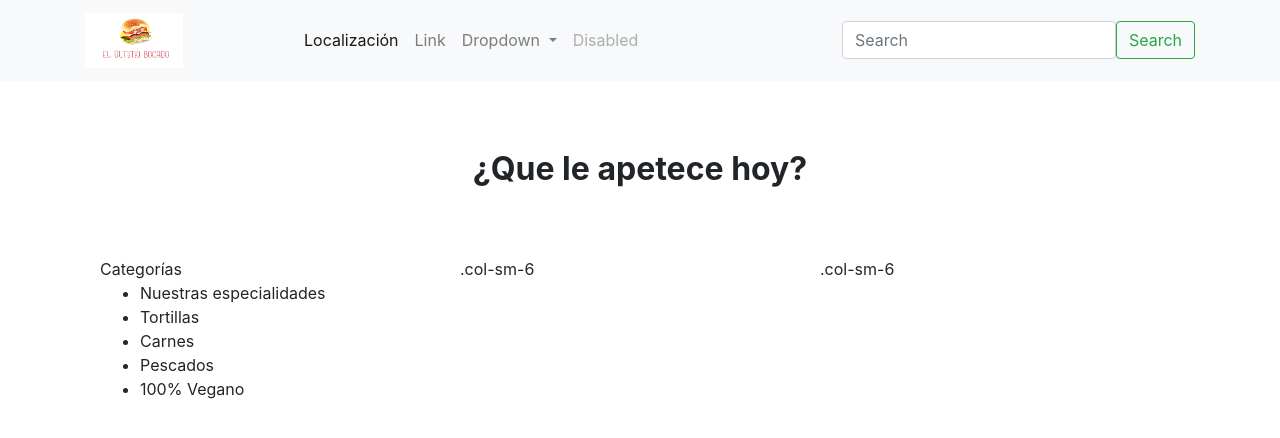
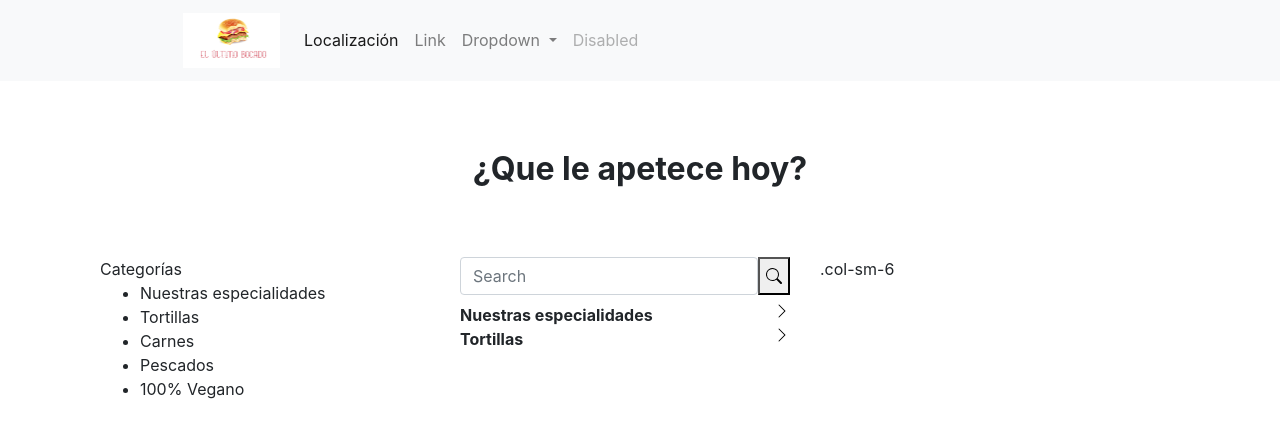
Before and after one commit to andresfi33/ProyectoDawa, a PHP site: page /carta.php in a window 1280 px wide. Shown: the top 438 px of the page. Run offline with PHP 8.4, Linux system fonts and the light colour scheme.

Commit message:
Creada una lista con cada producto

```diff
--- a/carta.php
+++ b/carta.php
@@ -45,11 +45,6 @@
 					<li class="nav-item">
 						<a class="nav-link disabled" href="#" tabindex="-1" aria-disabled="true">Disabled</a>
 					</li>
-				</ul>
-				<form class="d-flex">
-					<input class="form-control me-2" type="search" placeholder="Search" aria-label="Search">
-					<button class="btn btn-outline-success" type="submit">Search</button>
-				</form>
 			</div>
 		</div>
 	</nav>
@@ -70,10 +65,82 @@
 					<li>100% Vegano</li>
 				</ul>
 			</div>
-			<div class="col-xs-12 col-sm-6 col-md-4">.col-sm-6</div>
+			<div class="col-xs-12 col-sm-6 col-md-4">
+				<form class="d-flex">
+					<input class="form-control me-2" type="search" placeholder="Search" aria-label="Search">
+					<button type="submit">
+						<img src="./img/iconos/buscar.svg" />
+					</button>
+				</form>
+				<div>
+					<div class="indiceProductos">
+						<span><b>Nuestras especialidades</b></span>
+						<img class="icono" src="./img/iconos/flecha_derecha.svg" />
+					</div>
+					<ul class="listaProductos">
+						<li>
+							<div>
+								<b>Churrasco de cerdo</b>
+								<span></span>
+							</div>
+							<div class="precio"><span>8,50 €</span></div>
+						</li>
+						<li>
+							<div>
+								<b>Ración de guacamole casero con nachos</b>
+								<span></span>
+							</div>
+							<div class="precio"><span>8,50 €</span></div>
+						</li>
+						<li>
+							<div>
+								<b>Ración de patatas con ali oli</b>
+								<span></span>
+							</div>
+							<div class="precio"><span>5,50 €</span></div>
+						</li>
+						<li>
+							<div>
+								<b>Ración de patatas bravas</b>
+								<span></span>
+							</div>
+							<div class="precio"><span>5,50 €</span></div>
+						</li>
+					</ul>
+				</div>
+				<div>
+					<div class="indiceProductos">
+						<span><b>Tortillas</b></span>
+						<img class="icono" src="./img/iconos/flecha_derecha.svg" />
+					</div>
+					<ul class="listaProductos">
+						<li>
+							<div>
+								<b>Tortilla de patata</b>
+								<span></span>
+							</div>
+							<div class="precio"><span>7 €</span></div>
+						</li>
+						<li>
+							<div>
+								<b>Tortilla de patata con cebolla</b>
+								<span></span>
+							</div>
+							<div class="precio"><span>8 €</span></div>
+						</li>
+						<li>
+							<div>
+								<b>Tortilla de patata con chorizo</b>
+								<span></span>
+							</div>
+							<div class="precio"><span>8,5 €</span></div>
+						</li>
+					</ul>
+				</div>
+			</div>
 			<div class="col-xs-12 col-sm-6 col-md-4">.col-sm-6</div>
 		</div>
 	</div>
+	<script src="./javascript/carta.js"></script>
 </body>
-
 </html>
--- a/index.css
+++ b/index.css
@@ -12,3 +12,31 @@
     font-weight: bold;
     margin: 2em 0;
 }
+
+.indice{
+    width: 100%;
+}
+
+img{
+    float:right;
+}
+
+.indiceProductos:hover{
+    cursor: pointer;
+}
+
+.listaProductos{
+    display:none;
+}
+
+img.icono{
+    transition:all 0.15s;
+}
+
+img.icono-rotado{
+    transform:rotate(90deg);
+}
+
+.d-flex{
+    padding-bottom: 0.5em;
+}
--- /dev/null
+++ b/javascript/carta.js
@@ -0,0 +1,29 @@
+/*$(document).ready(function () {
+    $(".pregunta").click(function () {
+        let img = $(this).children("img");
+        if (img.attr("src") == "../assets/img/icons/arrow_down_white.png") {
+            //Resetear el slide a todas las preguntas
+            $(".respuesta").slideUp();
+
+            $(".respuesta").prev().children("img").attr("src",
+            $(".respuesta").prev().children("img").attr("src").replace("../assets/img/icons/arrow_up_white.png",
+                "../assets/img/icons/arrow_down_white.png"));
+
+            //Cambiar el icono
+            img.attr("src", img.attr("src").replace("../assets/img/icons/arrow_down_white.png",
+                "../assets/img/icons/arrow_up_white.png"));
+        } else {
+            //Cambiar el icono
+            img.attr("src", img.attr("src").replace("../assets/img/icons/arrow_up_white.png",
+                "../assets/img/icons/arrow_down_white.png"));
+        }
+        $(this).next().slideToggle();
+    });
+});*/
+
+$(document).ready(function () {
+    $(".indiceProductos").click(function () {
+        $(this).next().toggle();
+        $(this).children("img").toggleClass("icono-rotado");
+    });
+});
```
Also changed, not shown: img/iconos/buscar.svg (added), img/iconos/flecha_derecha.svg (added).
